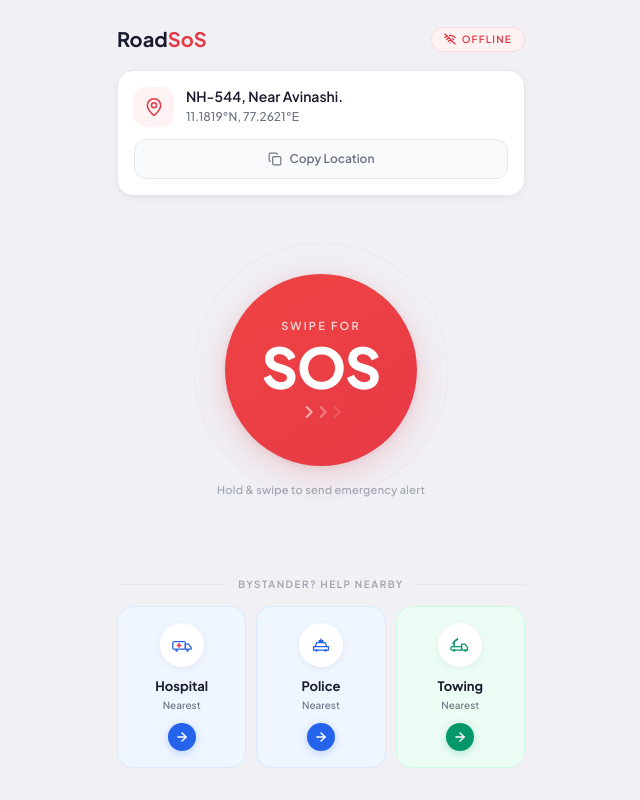
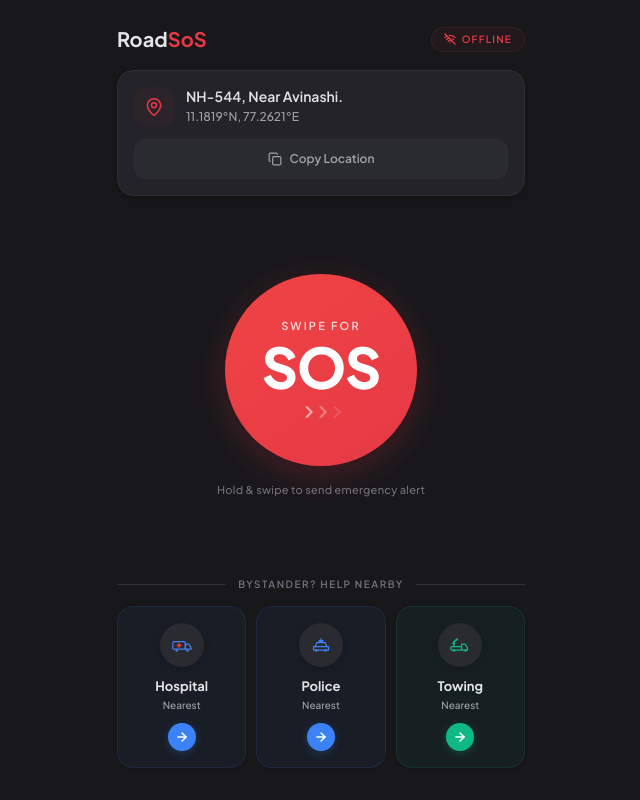
Before and after one commit to kiruthik2006/roadsos, a React (Vite) app: page / in a window 1280 px wide. Shown: the whole page, without its empty margins (319-959 px from the left). Built offline with nearby package versions, Linux system fonts and the light colour scheme.

Commit message:
theme: switch to dark grayish palette (#18181b / #232329)

```diff
--- a/src/App.jsx
+++ b/src/App.jsx
@@ -13,21 +13,22 @@ import {
 
 /* ━━━ palette tokens (used as inline values for cleanliness) ━━━━━━ */
 const C = {
-  bg:        '#f0f0f5',
-  card:      '#ffffff',
-  text:      '#1a1a2e',
-  textSec:   '#6b7280',
-  textMuted: '#9ca3af',
-  border:    '#e5e7eb',
+  bg:        '#18181b',
+  card:      '#232329',
+  cardHover: '#2a2a31',
+  text:      '#e4e4e7',
+  textSec:   '#a1a1aa',
+  textMuted: '#71717a',
+  border:    '#2e2e35',
   red:       '#e63946',
-  redLight:  '#fef2f2',
-  redRing:   '#e6394630',
-  blue:      '#2563eb',
-  blueLight: '#eff6ff',
-  blueBorder:'#dbeafe',
-  green:     '#059669',
-  greenLight:'#ecfdf5',
-  greenBorder:'#d1fae5',
+  redLight:  '#e639460d',
+  redRing:   '#e6394625',
+  blue:      '#3b82f6',
+  blueLight: '#3b82f60d',
+  blueBorder:'#3b82f620',
+  green:     '#10b981',
+  greenLight:'#10b9810d',
+  greenBorder:'#10b98120',
 };
 
 /* ━━━━━━━━━━━━━━━━━━━━ Status Header ━━━━━━━━━━━━━━━━━━━━━━━━━━━━ */
@@ -76,7 +77,7 @@ function LocationCard() {
       style={{
         background: C.card,
         border: `1px solid ${C.border}`,
-        boxShadow: '0 1px 3px rgba(0,0,0,0.04), 0 4px 12px rgba(0,0,0,0.03)',
+        boxShadow: '0 1px 3px rgba(0,0,0,0.2), 0 4px 12px rgba(0,0,0,0.15)',
         animation: 'fade-up 0.5s ease-out 0.1s both',
       }}
     >
@@ -103,7 +104,7 @@ function LocationCard() {
         onClick={handleCopy}
         className="mt-3 w-full flex items-center justify-center gap-2 rounded-xl py-2.5 cursor-pointer transition-all duration-150 active:scale-[0.98]"
         style={{
-          background: copied ? '#ecfdf5' : '#f9fafb',
+          background: copied ? C.greenLight : C.cardHover,
           border: `1px solid ${copied ? C.greenBorder : C.border}`,
         }}
         aria-label="Copy location"
@@ -151,7 +152,7 @@ function SosButton() {
             select-none border-none outline-none"
           style={{
             background: `linear-gradient(145deg, #ef4444, ${C.red})`,
-            boxShadow: `0 8px 32px ${C.red}35, 0 2px 8px rgba(0,0,0,0.08)`,
+            boxShadow: `0 8px 32px ${C.red}40, 0 2px 8px rgba(0,0,0,0.3)`,
           }}
           aria-label="Swipe for SOS"
         >
@@ -213,14 +214,14 @@ function ActionCard({ icon, label, subtitle, bgLight, borderColor, accentColor,
       style={{
         background: bgLight,
         border: `1px solid ${borderColor}`,
-        boxShadow: '0 1px 3px rgba(0,0,0,0.02)',
+        boxShadow: '0 1px 4px rgba(0,0,0,0.15)',
         animation: `slide-up 0.4s ease-out ${delay} both`,
       }}
     >
       {/* Icon */}
       <div
         className="flex items-center justify-center h-11 w-11 rounded-full"
-        style={{ background: '#ffffff', boxShadow: '0 2px 8px rgba(0,0,0,0.06)' }}
+        style={{ background: C.cardHover, boxShadow: '0 2px 8px rgba(0,0,0,0.2)' }}
       >
         {icon}
       </div>
--- a/src/index.css
+++ b/src/index.css
@@ -12,11 +12,11 @@
   }
 
   body {
-    background: #f0f0f5;
+    background: #18181b;
     font-family: var(--font-sans);
     -webkit-font-smoothing: antialiased;
     -moz-osx-font-smoothing: grayscale;
-    color: #1a1a2e;
+    color: #e4e4e7;
   }
 
   #root {
```
